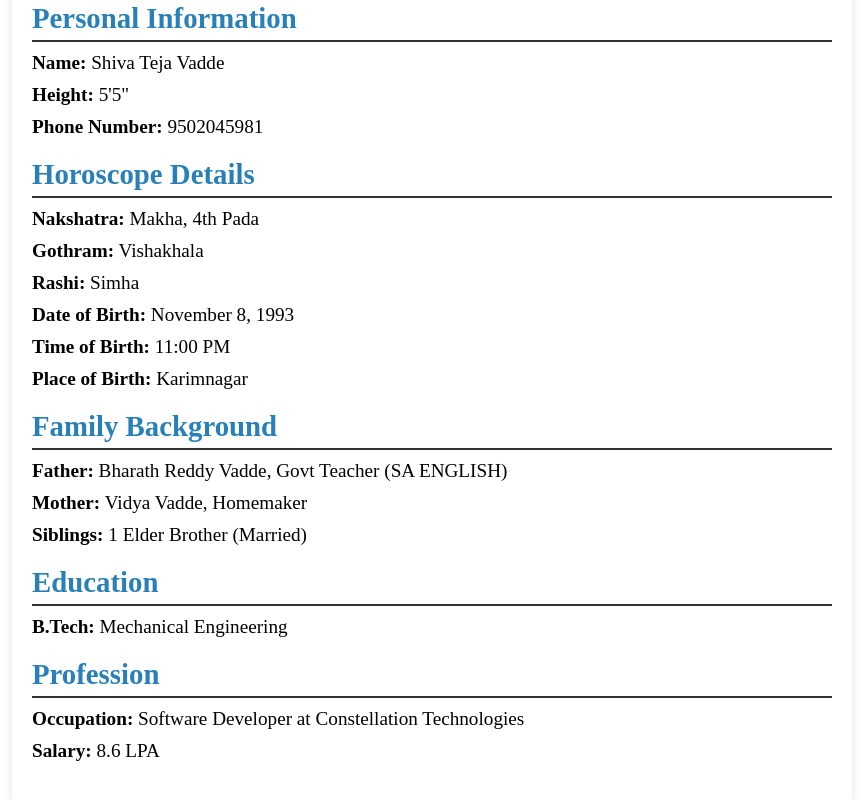
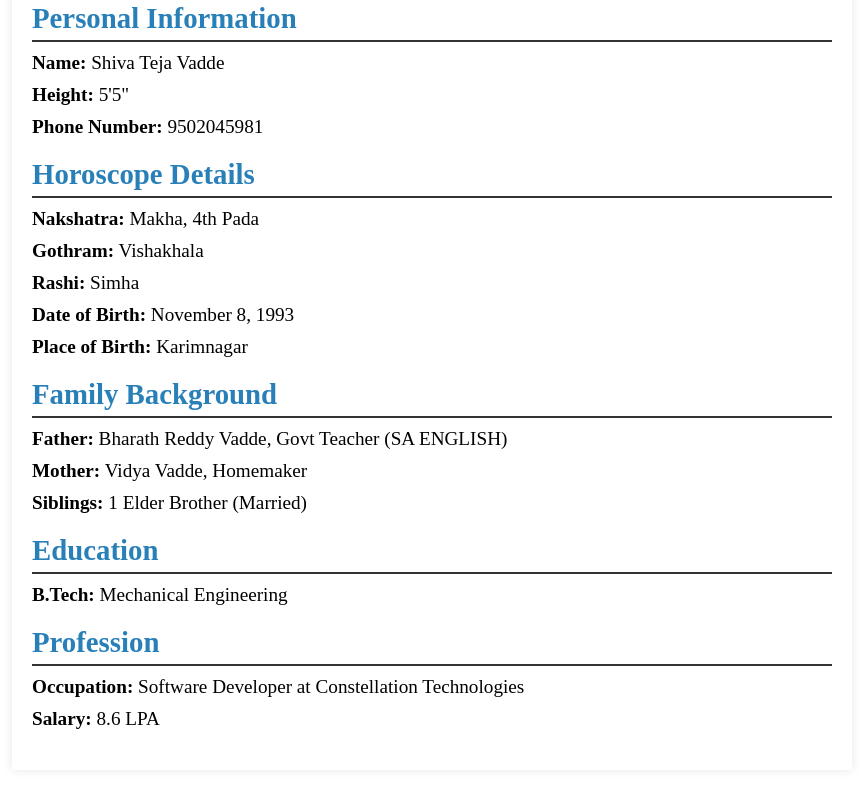
Before and after one commit to ShivaTejaV/BioData, an Angular app: page / in a window 1280 px wide. Shown: the part 2573-3373 px from the top of the page, without its empty margins (208-1071 px from the left). Built offline with nearby package versions, Linux system fonts and the light colour scheme.

Commit message:
remove Time Of Birth

```diff
--- a/src/app/app.component.html
+++ b/src/app/app.component.html
@@ -25,7 +25,7 @@
       <p><strong>Gothram:</strong> Vishakhala</p>
       <p><strong>Rashi:</strong> Simha</p>
       <p><strong>Date of Birth:</strong> November 8, 1993</p>
-      <p><strong>Time of Birth:</strong> 11:00 PM</p>
+      <!-- <p><strong>Time of Birth:</strong> 11:00 PM</p> -->
       <p><strong>Place of Birth:</strong> Karimnagar</p>
   </div>
 
```
